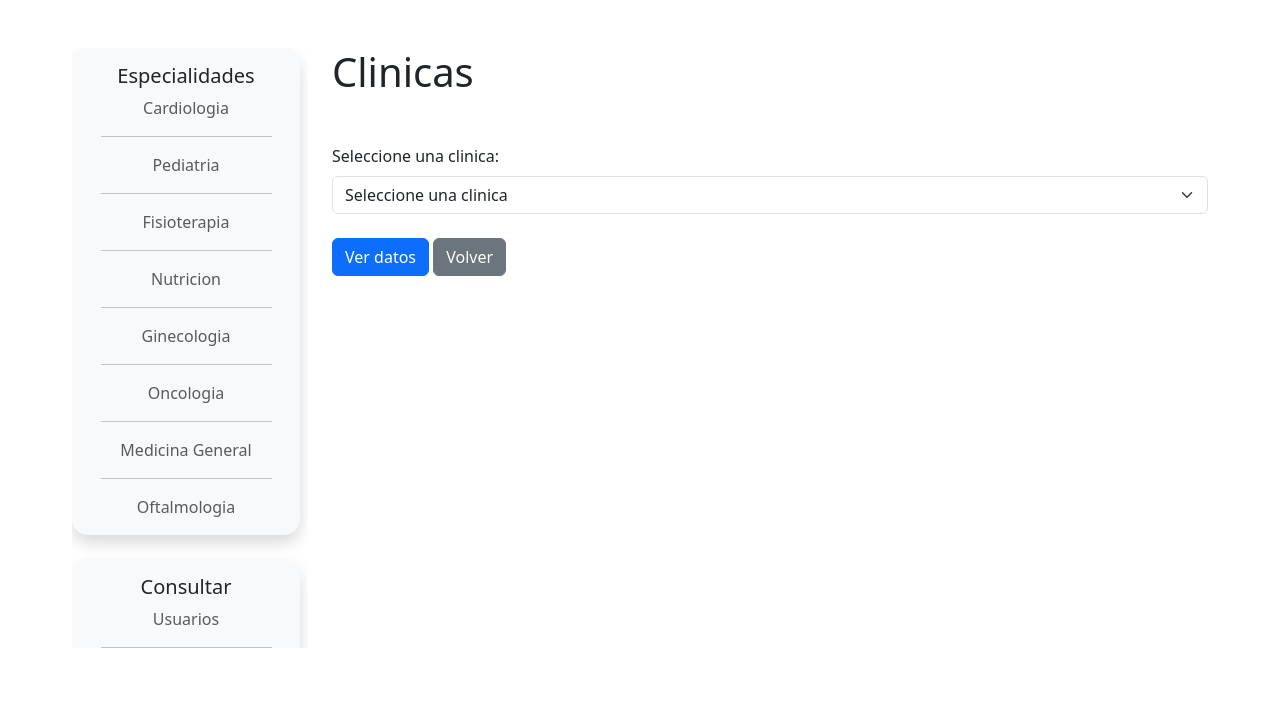
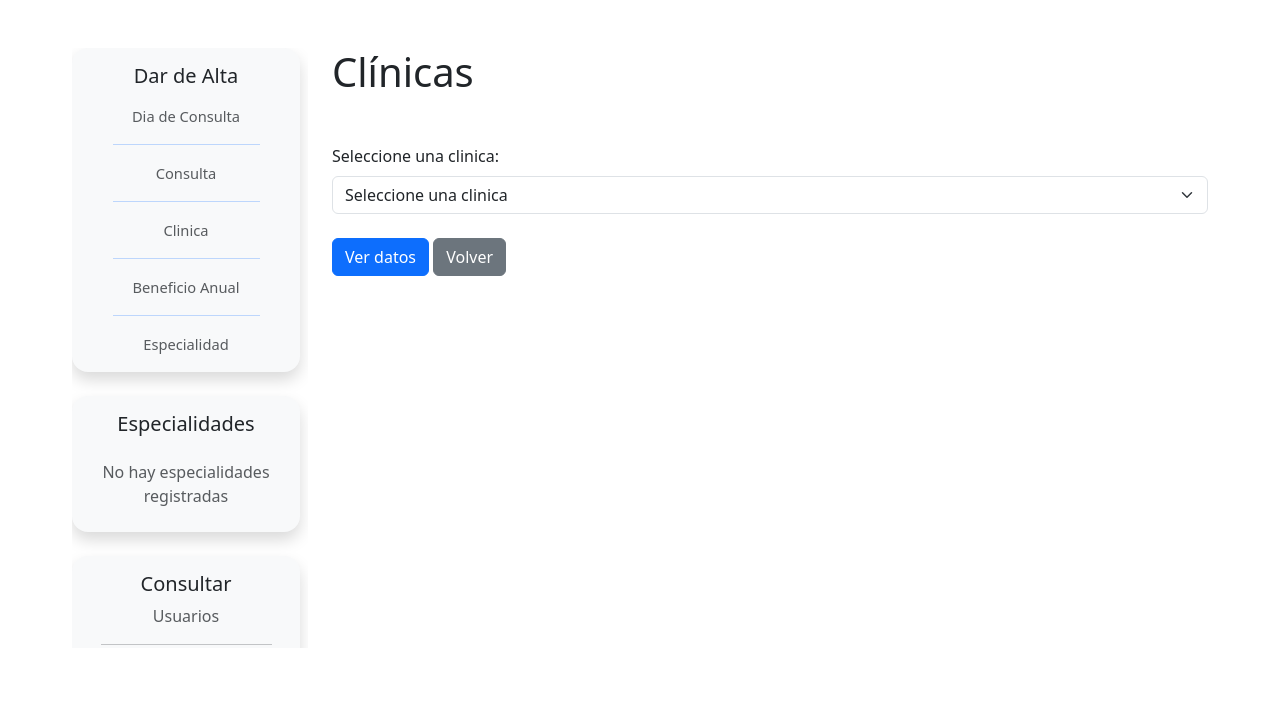
Before and after one commit to lukkyye/tprog, a Java web app: page /ListarClinicasServlet in a window 1280 px wide. Shown: the part 70-773 px from the top of the page. Run offline with Tomcat 11, a stand-in JSP engine, Linux system fonts and the light colour scheme.

Commit message:
ajustes en los menus laterales

```diff
--- a/webserver/src/main/webapp/WEB-INF/views/listaClinicas.jsp
+++ b/webserver/src/main/webapp/WEB-INF/views/listaClinicas.jsp
@@ -1,6 +1,13 @@
 <%@ page language="java" contentType="text/html; charset=UTF-8"
     pageEncoding="UTF-8"%>
 <%@ page import="java.util.Set" %>
+<%@ page import="com.gateway.delegators.ClinicControllerDelegator" %>
+<%
+    ClinicControllerDelegator clinicController =
+        new ClinicControllerDelegator();
+
+    Set<String> especialidades = clinicController.listarEspecialidades();
+%>
 
 <!DOCTYPE html>
 <html lang="es">
@@ -77,57 +84,86 @@
         <aside class="d-flex flex-column gap-4 ms-5 p-0 pe-2 sidebar-scroll"
                style="flex: 1 1 0%; max-width: 25%; max-height: 75vh; overflow-y: auto;">
 
-            <div class="container d-flex p-0 flex-column rounded-4 bg-light shadow align-items-center">
-                <h5 class="pt-3">Especialidades</h5>
+<div class="container d-flex p-0 flex-column rounded-4 bg-light shadow justify-content-center align-items-center">
+    <div class="pt-2">
+        <h5 class="pt-2">Dar de Alta</h5>
+    </div>
 
-                <ul class="nav nav-fill d-flex flex-column gap-3 w-100 pb-3">
-                    <li class="nav-item hoverable">
+    <div class="m-0 p-0 w-100">
+        <ul class="nav nav-link nav-fill d-flex flex-column gap-3 mx-0 mt-0 pb-3"
+            style="width: 100%;">
+
+            <li class="nav-item hoverable w-100">
                 <a class="text-muted text-decoration-none"
-                           href="${pageContext.request.contextPath}/consultas/listaConsultasDiaAprobadaVisitante.html">Cardiologia</a>
+                   href="${pageContext.request.contextPath}/AltaDiaConsultaServlet"
+                   style="font-size: 11pt;">Dia de Consulta</a>
             </li>
-                    <hr class="w-75 m-auto">
+            <hr class="w-75" style="margin: auto;">
 
-                    <li class="nav-item hoverable">
+            <li class="nav-item hoverable w-100">
                 <a class="text-muted text-decoration-none"
-                           href="${pageContext.request.contextPath}/consultas/listaConsultasDiaAprobadaVisitante.html">Pediatria</a>
+                   href="${pageContext.request.contextPath}/AltaConsultaServlet"
+                   style="font-size: 11pt;">Consulta</a>
             </li>
-                    <hr class="w-75 m-auto">
+            <hr class="w-75" style="margin: auto;">
 
-                    <li class="nav-item hoverable">
+            <li class="nav-item hoverable w-100">
                 <a class="text-muted text-decoration-none"
-                           href="${pageContext.request.contextPath}/consultas/listaConsultasDiaAprobadaVisitante.html">Fisioterapia</a>
+                   href="${pageContext.request.contextPath}/AltaClinicaServlet"
+                   style="font-size: 11pt;">Clinica</a>
             </li>
-                    <hr class="w-75 m-auto">
+            <hr class="w-75" style="margin: auto;">
 
-                    <li class="nav-item hoverable">
+            <li class="nav-item hoverable w-100">
                 <a class="text-muted text-decoration-none"
-                           href="${pageContext.request.contextPath}/consultas/listaConsultasDiaAprobadaVisitante.html">Nutricion</a>
+                   href="${pageContext.request.contextPath}/AltaBeneficioAnualServlet"
+                   style="font-size: 11pt;">Beneficio Anual</a>
             </li>
-                    <hr class="w-75 m-auto">
+            <hr class="w-75" style="margin: auto;">
 
-                    <li class="nav-item hoverable">
+            <li class="nav-item hoverable w-100">
                 <a class="text-muted text-decoration-none"
-                           href="${pageContext.request.contextPath}/consultas/listaConsultasDiaAprobadaVisitante.html">Ginecologia</a>
+                   href="${pageContext.request.contextPath}/AltaEspecialidadServlet"
+                   style="font-size: 11pt;">Especialidad</a>
             </li>
-                    <hr class="w-75 m-auto">
 
-                    <li class="nav-item hoverable">
+        </ul>
+    </div>
+</div>
+
+
+            <div class="container d-flex p-0 flex-column rounded-4 bg-light shadow justify-content-center align-items-center">
+    <div class="pt-2">
+        <h5 class="pt-2">Especialidades</h5>
+    </div>
+
+    <div class="m-0 p-0 w-100">
+        <ul class="nav nav-link nav-fill d-flex flex-column gap-3 mx-0 mt-0 pb-3"
+            style="width: 100%;">
+
+            <% if (especialidades != null && !especialidades.isEmpty()) {
+                for (String especialidad : especialidades) { %>
+
+                    <li class="nav-item hoverable w-100">
                         <a class="text-muted text-decoration-none"
-                           href="${pageContext.request.contextPath}/consultas/listaConsultasDiaAprobadaVisitante.html">Oncologia</a>
+                           href="${pageContext.request.contextPath}/ListarConsultasServlet?especialidad=<%= java.net.URLEncoder.encode(especialidad, "UTF-8") %>"
+                           style="font-size: 11pt;">
+                            <%= especialidad %>
+                        </a>
                     </li>
-                    <hr class="w-75 m-auto">
 
-                    <li class="nav-item hoverable">
-                        <a class="text-muted text-decoration-none"
-                           href="${pageContext.request.contextPath}/consultas/listaConsultasDiaAprobadaVisitante.html">Medicina General</a>
+                    <hr class="w-75" style="margin: auto;">
+
+            <%  }
+               } else { %>
+
+                <li class="nav-item text-muted py-2">
+                    No hay especialidades registradas
                 </li>
-                    <hr class="w-75 m-auto">
 
-                    <li class="nav-item hoverable">
-                        <a class="text-muted text-decoration-none"
-                           href="${pageContext.request.contextPath}/consultas/listaConsultasDiaAprobadaVisitante.html">Oftalmologia</a>
-                    </li>
+            <% } %>
         </ul>
+    </div>
 </div>
 
             <div class="container d-flex p-0 flex-column rounded-4 bg-light shadow align-items-center">
@@ -149,7 +185,7 @@
         </aside>
 
         <section class="col-md-9 pe-5 d-flex flex-column gap-4">
-            <h1 class="mb-4">Clinicas</h1>
+            <h1 class="mb-4">Clínicas</h1>
 
             <form action="${pageContext.request.contextPath}/DetalleClinicaVisitante"
                   method="get">
```
Also changed, not shown: webserver/src/main/java/com/controllers/AltaDiaConsultaServlet.java (added, +106 -0 lines), webserver/src/main/webapp/WEB-INF/views/altaDiaConsulta.jsp (added, +164 -0 lines). Lines whose indentation alone changed are shown as unchanged.
